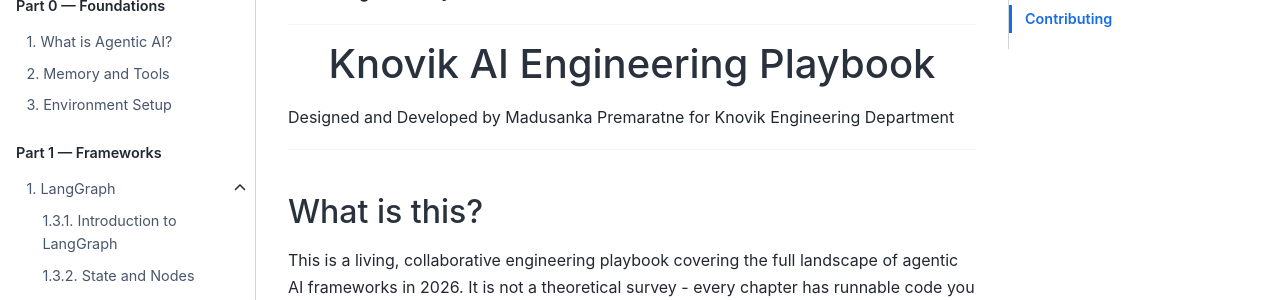
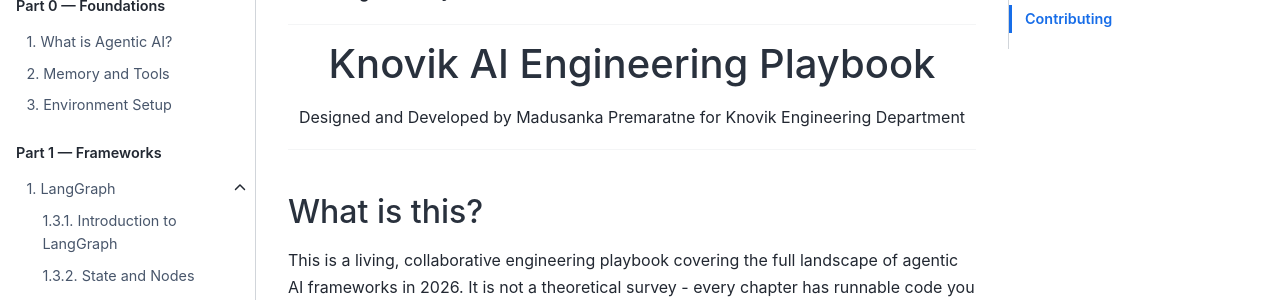
Before and after one commit to KnovikLLC/knovik-agentic-ai-playbook, a Jupyter Book: the page built from notebooks/00_foundations/index.md, in a window 1280 px wide. Shown: the part 182-482 px from the top of the page. Built offline with Jupyter Book 1.0.4 settings and Sphinx 7.4.7 and the Sphinx Book theme 1.1.4, drawn with Linux system fonts in a browser that asks for light colours; pages that are not in the unit, such as notebooks, are missing from menus.

Commit message:
Update index.md

```diff
--- a/notebooks/00_foundations/index.md
+++ b/notebooks/00_foundations/index.md
@@ -5,7 +5,7 @@
 ---
 
 <h1 align="center">Knovik AI Engineering Playbook</h1>
-<p>Designed and Developed by Madusanka Premaratne for Knovik Engineering Department</p>
+<p align="center">Designed and Developed by Madusanka Premaratne for Knovik Engineering Department</p>
 
 ---
 
```
